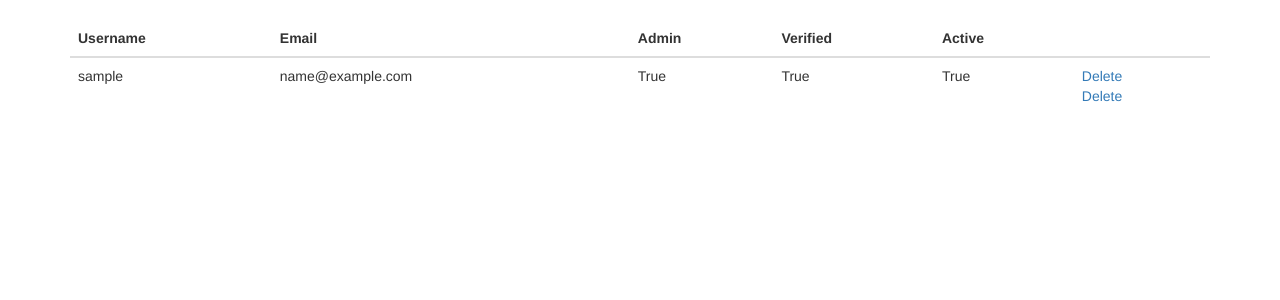
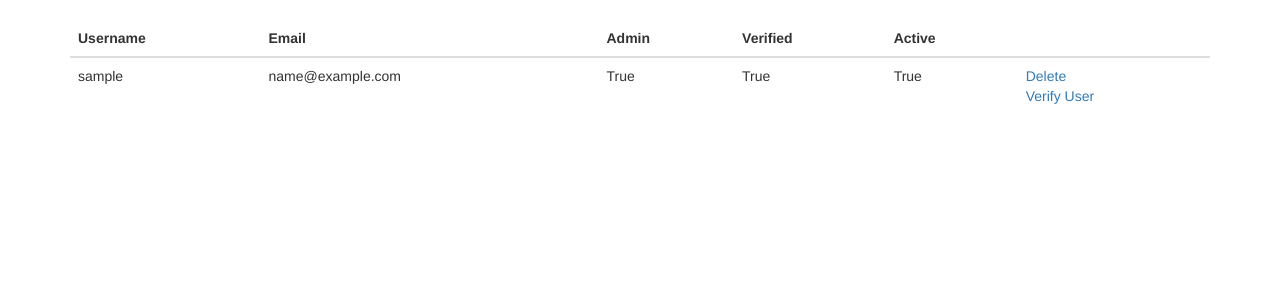
Before and after one commit to LurasaPomya/python.dndapp, a Flask app: page /auth/user/list/ in a window 1280 px wide. Shown: the part 52-352 px from the top of the page. Run offline with Flask 2, Linux system fonts and the light colour scheme; a user stored in the database is signed in; tables that the repository leaves empty hold one stand-in row (values such as "Sample post"); parts of the project's set-up code (start-up, migrations or seed data) failed here and were passed over; some libraries are stand-ins or nearby versions.

Commit message:
Verified now works and the user page looks right.wq

```diff
--- a/dndapp/templates/auth/user_list.html
+++ b/dndapp/templates/auth/user_list.html
@@ -18,7 +18,7 @@
             </thead>
             <tbody>
                 {% for user in users %}
-                    <tr><td>{{ user.username }}</td><td>{{ user.email }}</td><td>{{ user.is_admin }}</td><td>{{ user.is_verified }}</td><td>{{ user.active }}</td><td><a href="{{ url_for('auth.del_user', userid = user.id) }}">Delete</a><br /><a href="{{ url_for('auth.verify_user', userid = user.id) }}">Delete</a></td></tr>
+                    <tr><td>{{ user.username }}</td><td>{{ user.email }}</td><td>{{ user.is_admin }}</td><td>{{ user.is_verified }}</td><td>{{ user.active }}</td><td><a href="{{ url_for('auth.del_user', userid = user.id) }}">Delete</a><br /><a href="{{ url_for('auth.verify_user', userid = user.id) }}">Verify User</a></td></tr>
                 {% endfor %}
             </tbody>
         </table>
```
